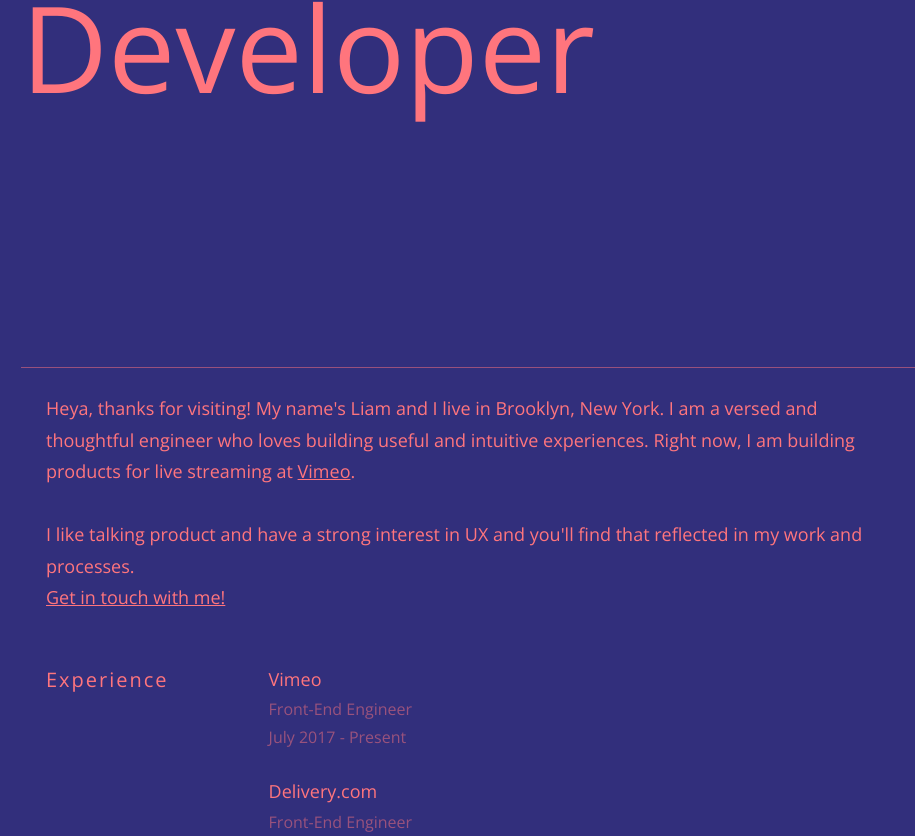
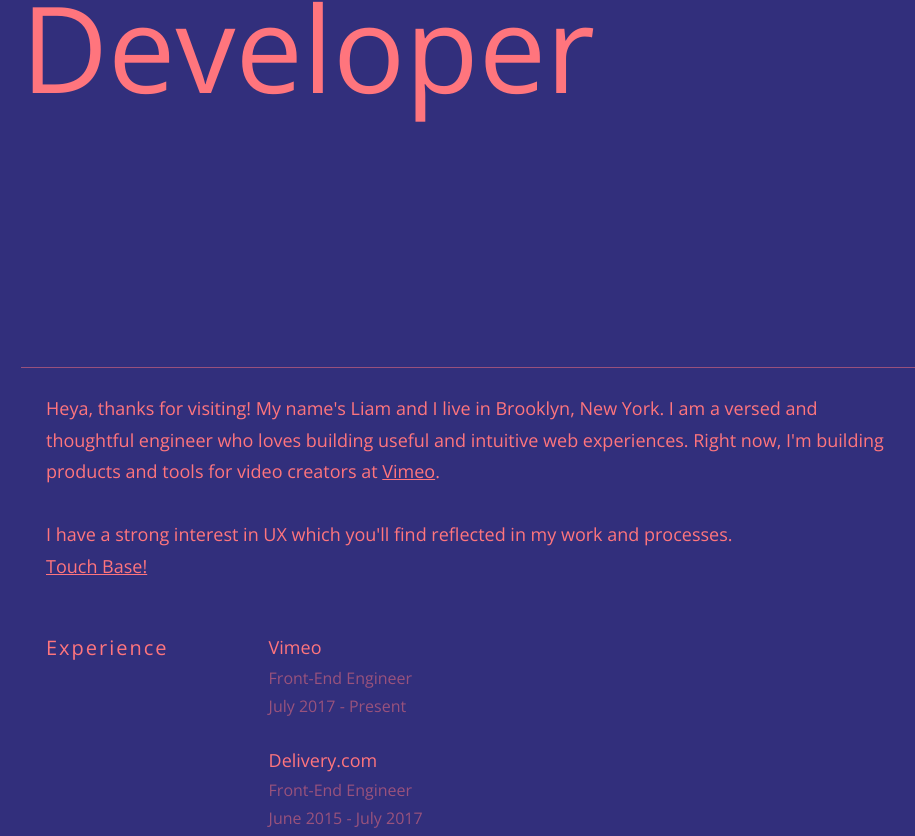
Before and after one commit to liamMellor/portoflio-react, a React app: page / in a window 1280 px wide. Shown: the part 432-1268 px from the top of the page, without its empty margins (171-1086 px from the left). Built offline with nearby package versions, Linux system fonts and the light colour scheme.

Commit message:
updated about page copy

```diff
--- a/src/client/components/About.jsx
+++ b/src/client/components/About.jsx
@@ -10,13 +10,13 @@ class About extends Component {
             <div className="About border-light animation fadeDown">
                 <div className="About__description">
                     Heya, thanks for visiting! My name's Liam and I live in Brooklyn, New York.
-                    I am a versed and thoughtful engineer who loves building useful and intuitive experiences.
-                    Right now, I am building products for live streaming at <a href="https://vimeo.com/features/livestreaming" target="_blank" style={{ 'textDecoration': 'underline' }}>Vimeo</a>.
+                    I am a versed and thoughtful engineer who loves building useful and intuitive web experiences.
+                    Right now, I'm building products and tools for video creators at <a href="https://vimeo.com" target="_blank" style={{ 'textDecoration': 'underline' }}>Vimeo</a>.
                     <br></br>
                     <br></br>
-                    I like talking product and have a strong interest in UX and you'll find that reflected in my work and processes.
+                    I have a strong interest in UX which you'll find reflected in my work and processes.
                     <br></br>
-                    <a className="About__email" href="mailto:liam.r.mellor@gmail.com?Subject=Hello">Get in touch with me!</a>
+                    <a className="About__email" href="mailto:liam.r.mellor@gmail.com?Subject=Hello">Touch Base!</a>
                 </div>
                 <Cv />
             </div>
```
